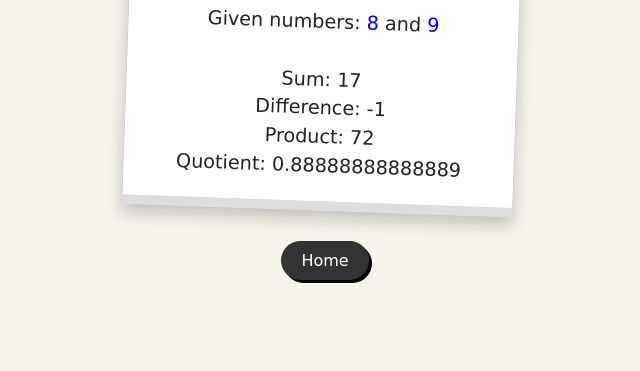
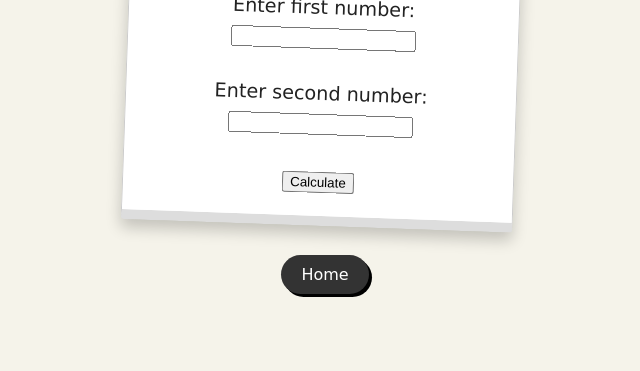
Before and after one commit to brenn-08/234676124_ANTERO, a PHP site: page /math.php in a window 1280 px wide. Shown: the part 429-800 px from the top of the page, without its empty margins (315-955 px from the left). Run offline with PHP 8.4, Linux system fonts and the light colour scheme.

Commit message:
Added modified code for math.php to use forms for user input

```diff
--- a/Lab2_PHPExercises/math.php
+++ b/Lab2_PHPExercises/math.php
@@ -138,19 +138,30 @@
     <div class="polaroid-card">
         <div class="photo"></div>
         <div class="text">
+            <form action="" method="POST">
+                <label for="a">Enter first number:</label><br>
+                <input type="number" name="a" id="a" required><br><br>
+
+                <label for="b">Enter second number:</label><br>
+                <input type="number" name="b" id="b" required><br><br>
+
+                <input type="submit" value="Calculate">
+            </form>
+
             <?php
-            $a = 8;
-            $b = 9;
+            if ($_SERVER["REQUEST_METHOD"] == "POST") {
+                $a = (float) $_POST["a"];
+                $b = (float) $_POST["b"];
 
-            $sum = $a + $b;
-            $difference = $a - $b;
-            $product = $a * $b;
-            $quotient = $a / $b;
+                $sum = $a + $b;
+                $difference = $a - $b;
+                $product = $a * $b;
+                $quotient = $b != 0 ? $a / $b : "undefined (division by zero)";
 
-            echo "Given numbers: <span class='color'>$a</span> and <span class='color'>$b</span> <br><br> Sum: $sum <br> Difference: $difference <br> Product: $product <br> Quotient: $quotient";
-
+                echo "<br><hr><br>";
+                echo "Given numbers: <span class='color'>$a</span> and <span class='color'>$b</span> <br><br> Sum: $sum <br> Difference: $difference <br> Product: $product <br> Quotient: $quotient";
+            }
             ?>
-
         </div>
     </div>
 
```
